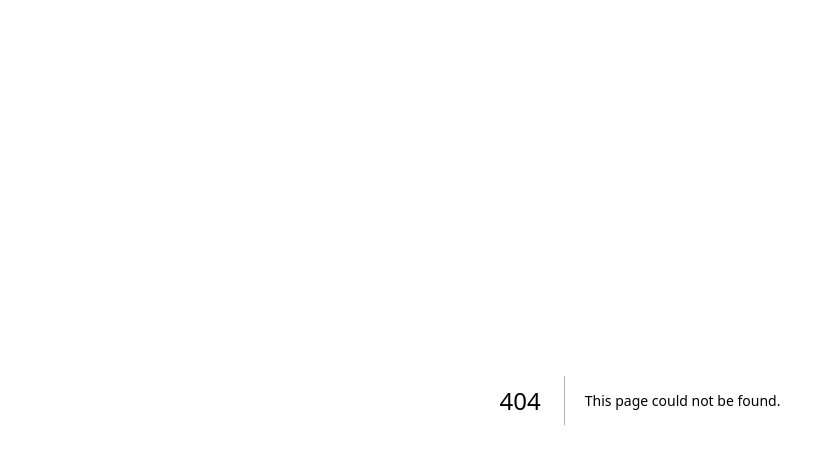
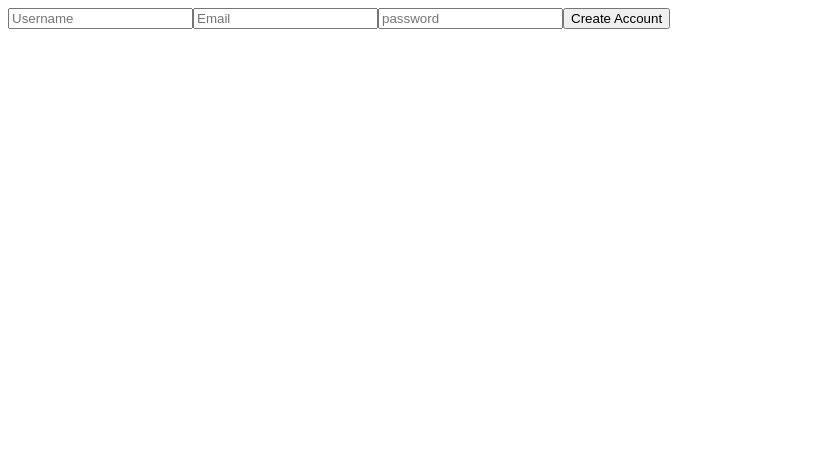
Before and after one commit to moko0428/carrot-market, a Next.js app: page /forms in a window 1280 px wide. Before the commit this address had no page. Shown: the top 464 px of the page, without its empty margins (0-835 px from the left). Built offline with nearby package versions, Linux system fonts and the light colour scheme.

Commit message:
basic forms

```diff
--- /dev/null
+++ b/pages/forms.tsx
@@ -0,0 +1,56 @@
+import { useState } from "react";
+
+export default function Forms() {
+  const [username, setUsername] = useState("");
+  const [email, setEmail] = useState("");
+  const [password, setPassword] = useState("");
+
+  const onUsernameChange = (event: React.SyntheticEvent<HTMLInputElement>) => {
+    const {
+      currentTarget: { value },
+    } = event;
+    setUsername(value);
+  };
+  const onEmailChange = (event: React.SyntheticEvent<HTMLInputElement>) => {
+    const {
+      currentTarget: { value },
+    } = event;
+    setEmail(value);
+  };
+  const onPasswordChange = (event: React.SyntheticEvent<HTMLInputElement>) => {
+    const {
+      currentTarget: { value },
+    } = event;
+    setPassword(value);
+  };
+  const onSubmit = (event: React.SyntheticEvent<HTMLFormElement>) => {
+    event.preventDefault();
+    console.log(email, username, password);
+  };
+  return (
+    <form onSubmit={onSubmit}>
+      <input
+        value={username}
+        required
+        onChange={onUsernameChange}
+        type="text"
+        placeholder="Username"
+      />
+      <input
+        value={email}
+        required
+        onChange={onEmailChange}
+        type="email"
+        placeholder="Email"
+      />
+      <input
+        value={password}
+        required
+        onChange={onPasswordChange}
+        type="password"
+        placeholder="password"
+      />
+      <input type="submit" value="Create Account" />
+    </form>
+  );
+}
```
